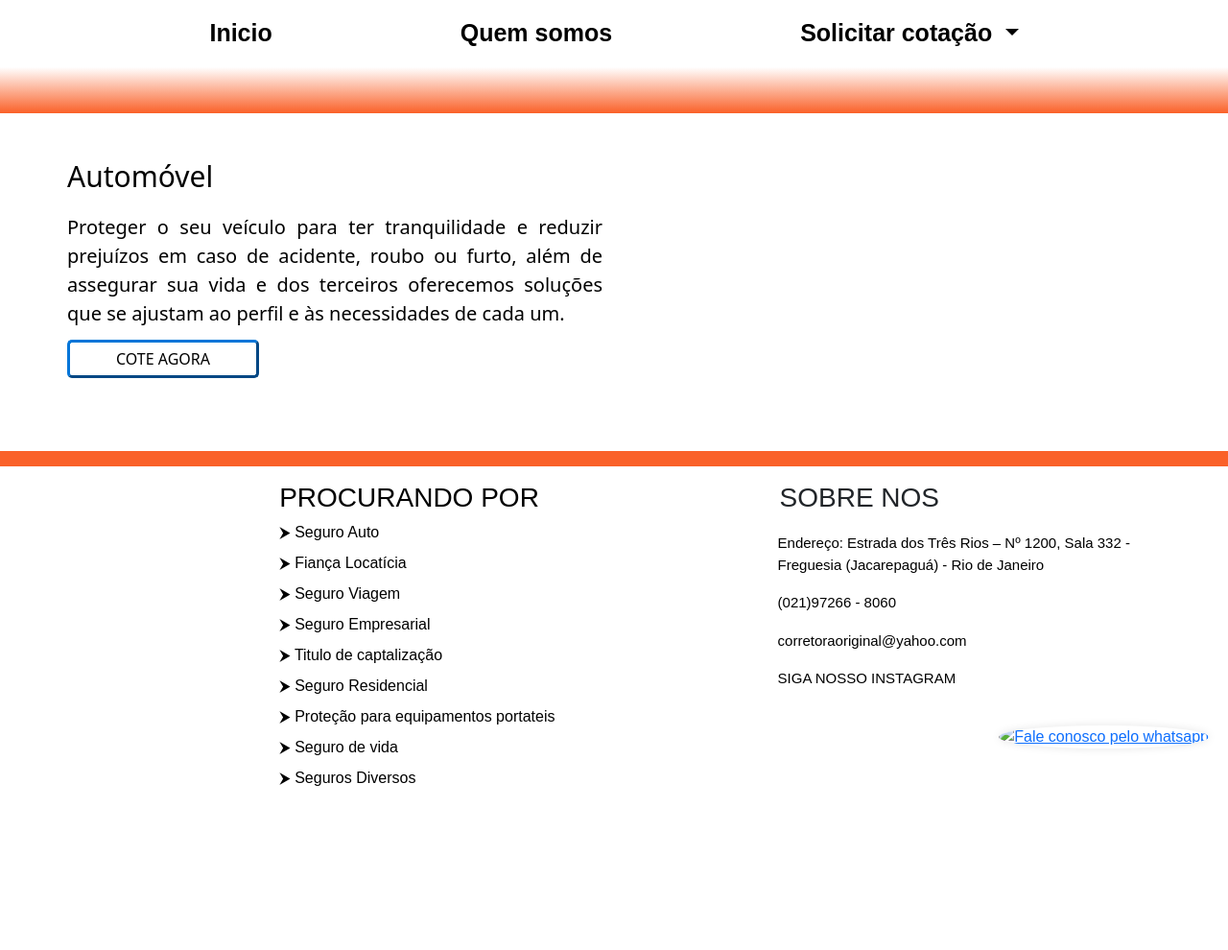
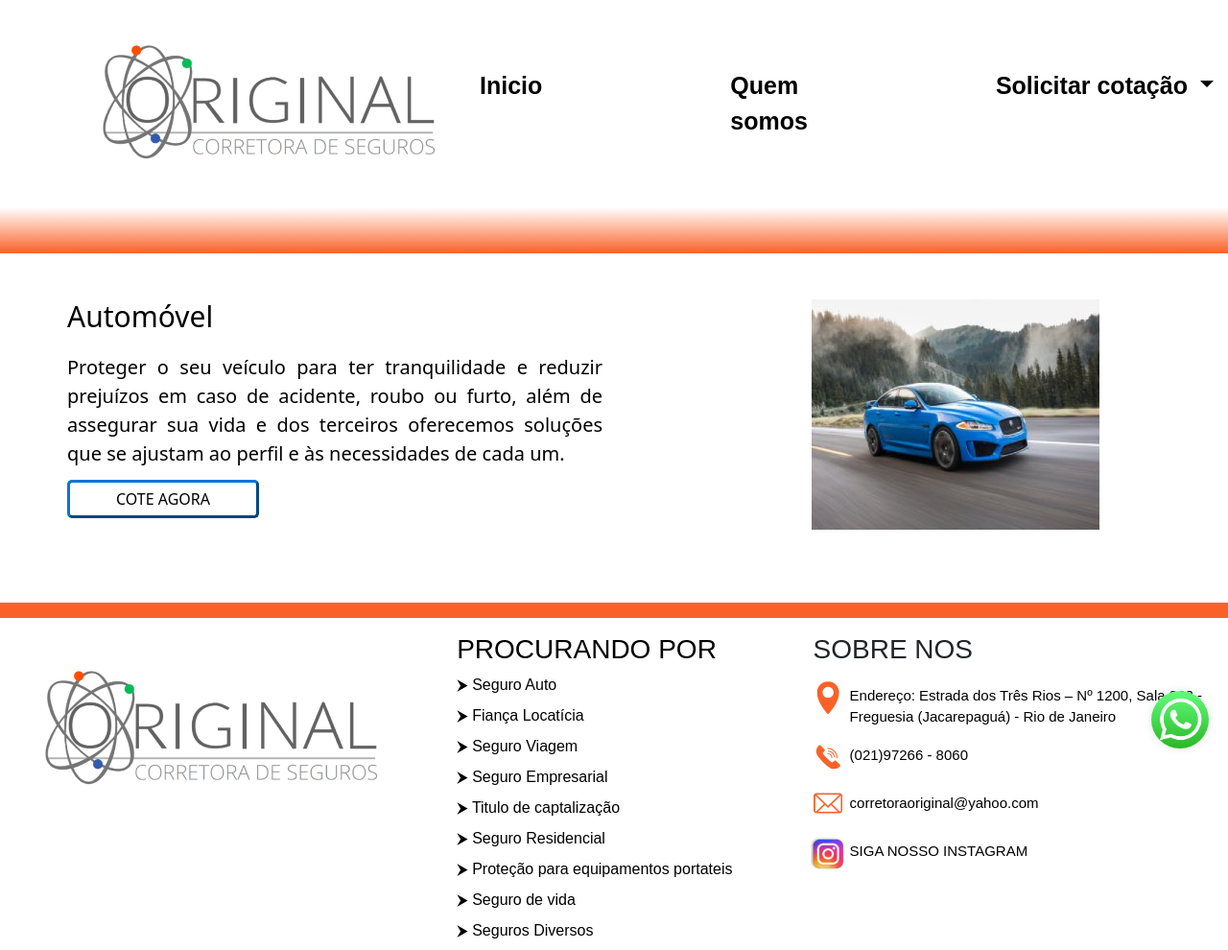
Before and after one commit to GabrielTavares2305/originalcorretora, a plain HTML site: page auto.html in a window 1280 px wide. Shown: the whole page at 96% size. Before the commit the page ends 831 px from the top, so only its background shows below. Drawn offline with nearby package versions, Linux system fonts and the light colour scheme; files that its build step writes are made by us from their sources.

Commit message:
Update auto.html

```diff
--- a/auto.html
+++ b/auto.html
@@ -5,7 +5,7 @@
   <meta charset="UTF-8">
   <meta name="viewport" content="width=device-width, initial-scale=1.0">
   <title>Original Corretora</title>
-  <link rel="shortcut icon" href="img/favicon.jpg" type="image/x-icon">
+  <link rel="shortcut icon" href="favicon.jpg" type="image/x-icon">
 
   <link rel="preconnect" href="https://fonts.googleapis.com">
   <link rel="preconnect" href="https://fonts.gstatic.com" crossorigin>
@@ -14,8 +14,8 @@
   <link rel="stylesheet" href="https://cdnjs.cloudfare.com/ajax/libs/font-awesome/6.0.0/css/all.min.css">
 
 
-  <link rel="stylesheet" href="css/bootstrap.min.css">
-  <link rel="stylesheet" href="css/style.css">
+  <link rel="stylesheet" href="bootstrap.min.css">
+  <link rel="stylesheet" href="style.css">
 
 </head>
 
@@ -24,7 +24,7 @@
     <nav class="navbar navbar-expand-lg bg-body-white">
       <div class="container">
         <a class="head-novo2" href="index.html">
-          <img src="img/logo-novo.png" alt="">
+          <img src="logo-novo.png" alt="">
         </a>
         <button class="navbar-toggler" type="button" data-bs-toggle="collapse" data-bs-target="#navbarNavDropdown"
           aria-controls="navbarNavDropdown" aria-expanded="false" aria-label="Toggle navigation">
@@ -77,7 +77,7 @@
         </a>
       </div>
       <div class="col-4 offset-2 d-none d-md-block">
-        <img src="img/jaguar-auto-4.jpg" id="img-car" alt="">
+        <img src="jaguar-auto-4.jpg" id="img-car" alt="">
       </div>
     </div>
 
@@ -90,7 +90,7 @@
   <footer id="footerauto">
     <div class="container-foot" id="cont-foot">
       <div class="end d-flex d-none d-md-block " >
-        <img src="img/logo-novo.png" alt="">
+        <img src="logo-novo.png" alt="">
       </div>
       <div class="end d-flex">
         <h3 class="lnkfoot"><span>PROCURANDO POR</span></h3>
@@ -107,21 +107,21 @@
       <div class="end d-flex">
         <h3 class="sobrenos"><span>SOBRE NOS</span></h3>
         <div class="tel">
-          <img src="img/11.png" alt="">
+          <img src="11.png" alt="">
           <p>Endereço: Estrada dos Três Rios – Nº 1200, Sala 332 - <br>
             Freguesia (Jacarepaguá) - Rio de Janeiro <br>
           </p>
         </div>
         <div class="tel">
-          <img src="img/12.png" alt="">
+          <img src="12.png" alt="">
           <p>(021)97266 - 8060</p>
         </div>
         <div class="tel">
-          <img src="img/13.png" alt="">
+          <img src="13.png" alt="">
           <p>corretoraoriginal@yahoo.com</p>
         </div>
         <div class="tel">
-          <img src="img/instalr.png" alt="">
+          <img src="instalr.png" alt="">
           <a href="https://www.instagram.com/originalcorretoradeseguros/" target="_blank">
             <p>SIGA NOSSO INSTAGRAM</p>
           </a>
@@ -135,11 +135,11 @@
 
   <div class="buttonzap">
     <a href="https://wa.me/5521972668060" target="_blank">
-      <img src="img/wjtas.png" alt="Fale conosco pelo whatsapp" title="Fale conosco pelo Whatsapp">
+      <img src="wjtas.png" alt="Fale conosco pelo whatsapp" title="Fale conosco pelo Whatsapp">
     </a>
   </div>
 
-  <script src="js/bootstrap.bundle.min.js"></script>
+  <script src="bootstrap.bundle.min.js"></script>
 
 
 </body>
```
